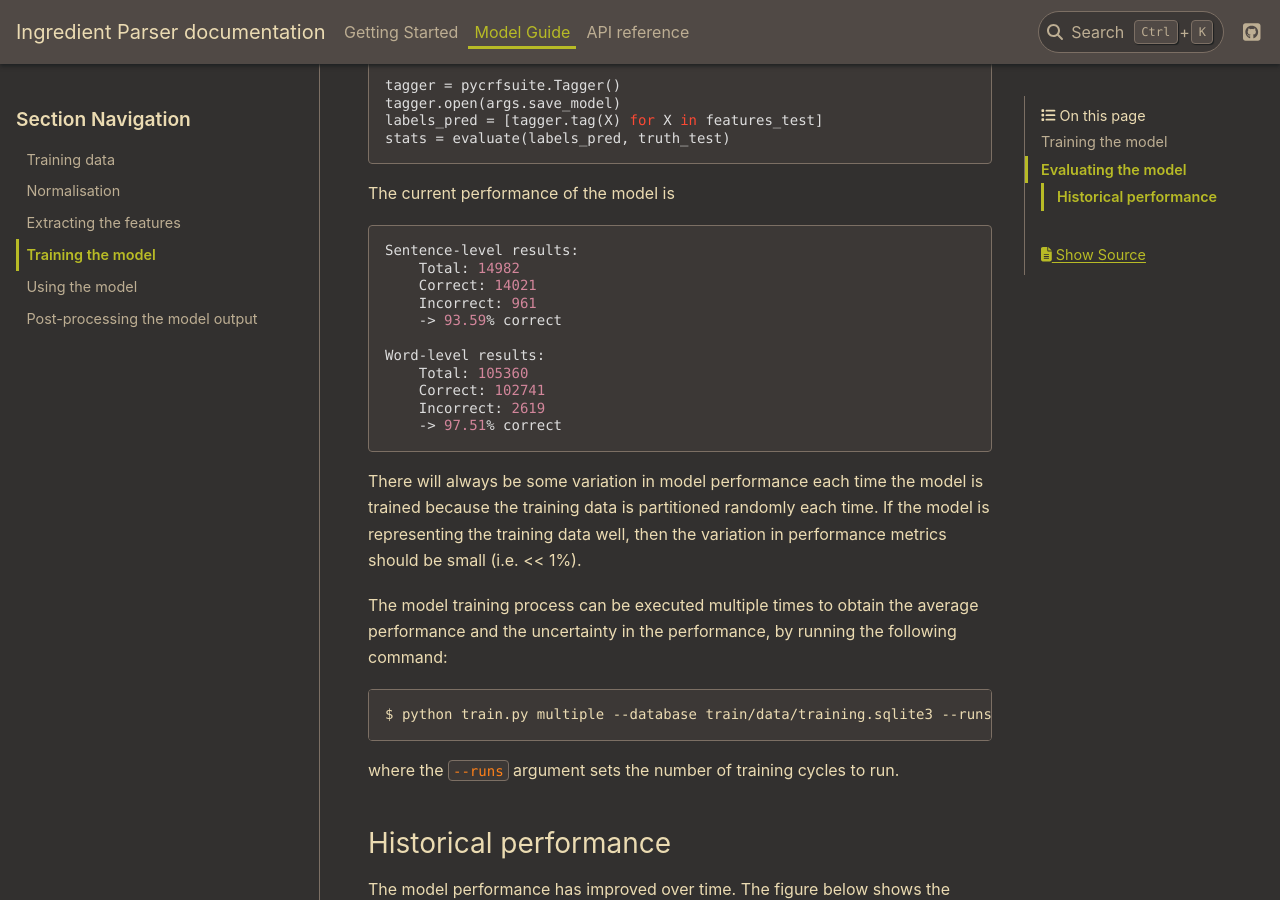
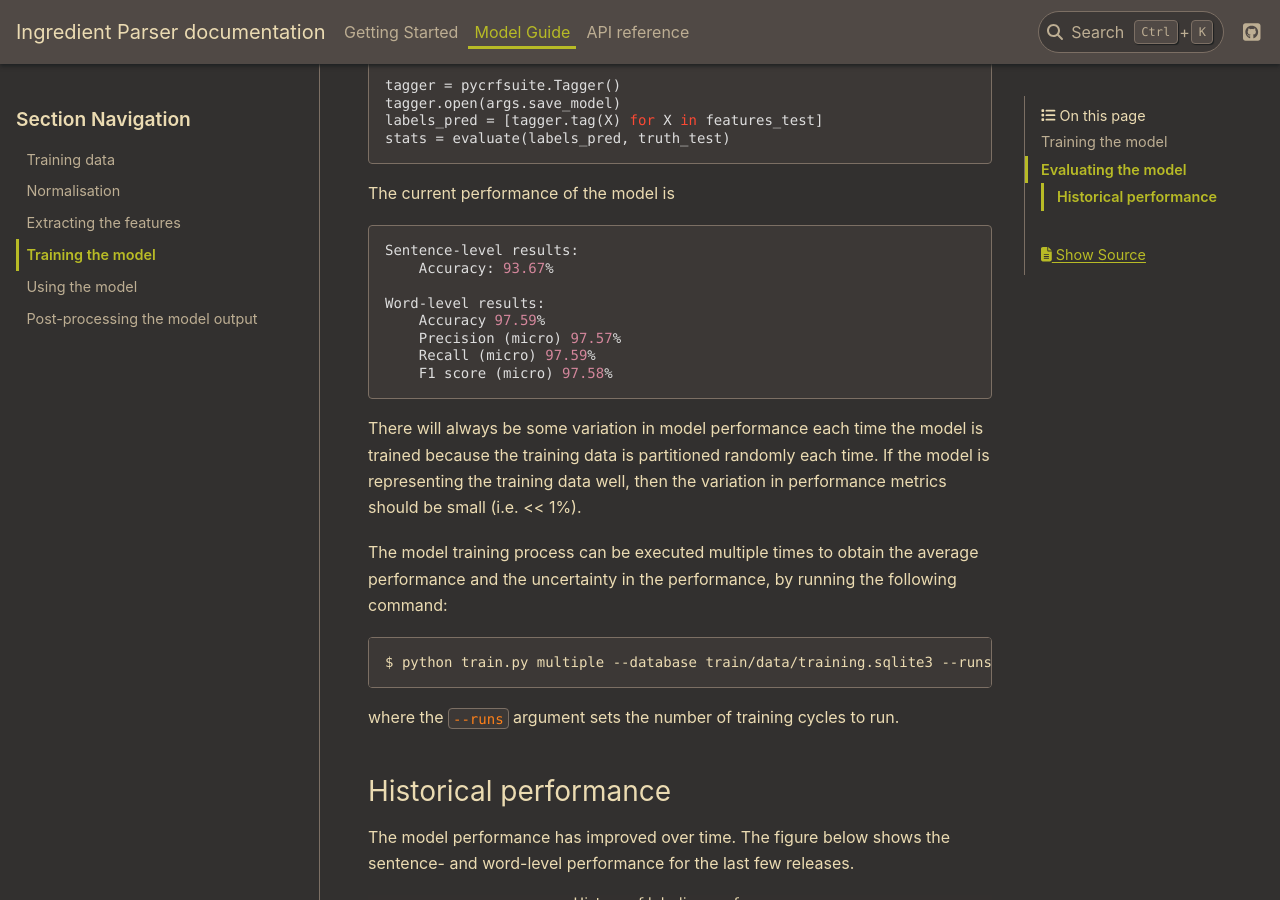
Before and after one commit to strangetom/ingredient-parser, a Sphinx documentation site: the page built from docs/source/guide/training.rst, in a window 1280 px wide and 900 px high, scrolled down 2092 px. Built offline with Sphinx 7.4.7 and the PyData theme 0.15.4, drawn with Linux system fonts in a browser that asks for light colours.

```diff
--- a/docs/source/guide/training.rst
+++ b/docs/source/guide/training.rst
@@ -81,17 +81,13 @@ The current performance of the model is
 .. code::
 
     Sentence-level results:
-        Total: 14982
-        Correct: 14021
-        Incorrect: 961
-        -> 93.59% correct
+        Accuracy: 93.67%
 
     Word-level results:
-        Total: 105360
-        Correct: 102741
-        Incorrect: 2619
-        -> 97.51% correct
-
+        Accuracy 97.59%
+        Precision (micro) 97.57%
+        Recall (micro) 97.59%
+        F1 score (micro) 97.58%
 
 
 There will always be some variation in model performance each time the model is trained because the training data is partitioned randomly each time. If the model is representing the training data well, then the variation in performance metrics should be small (i.e. << 1%).
```
Also changed, not shown: README.md (+5 -8 lines), ingredient_parser/ModelCard.md (+1 -1 lines), 2 other files.
